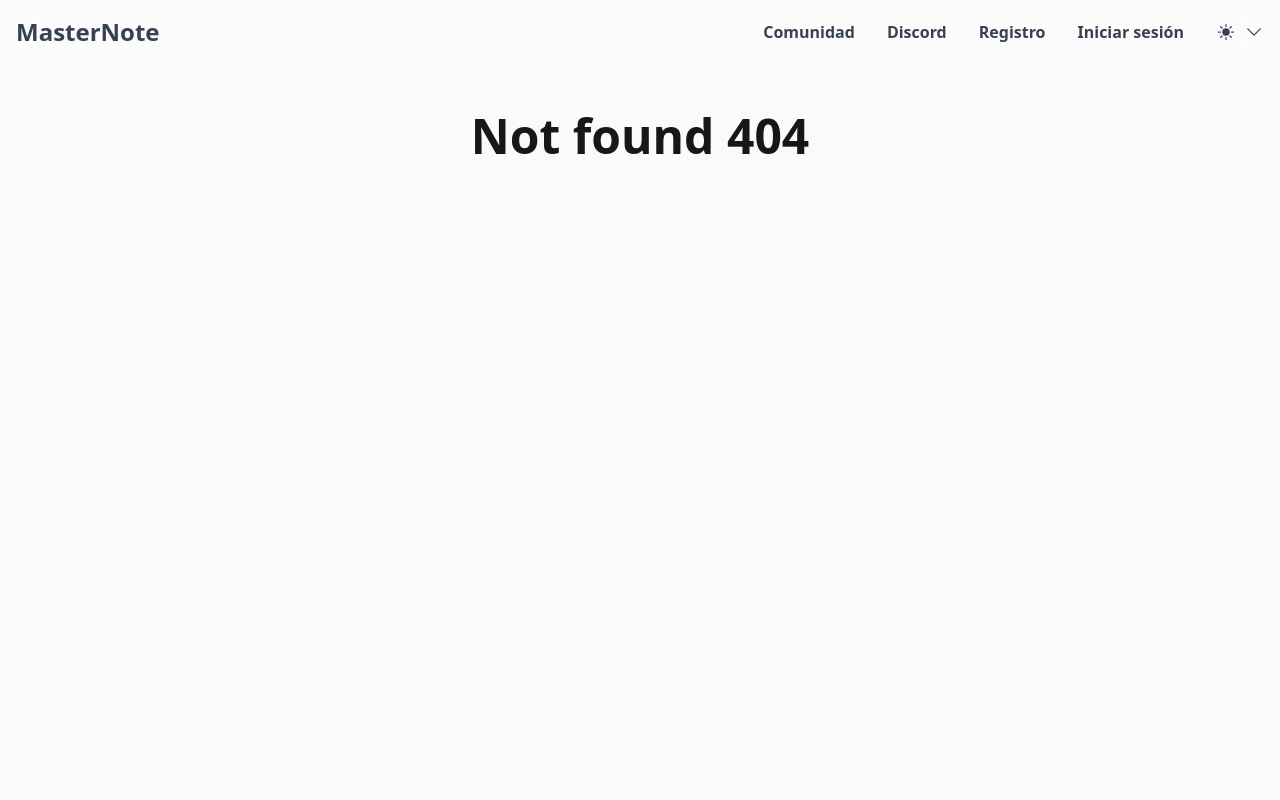
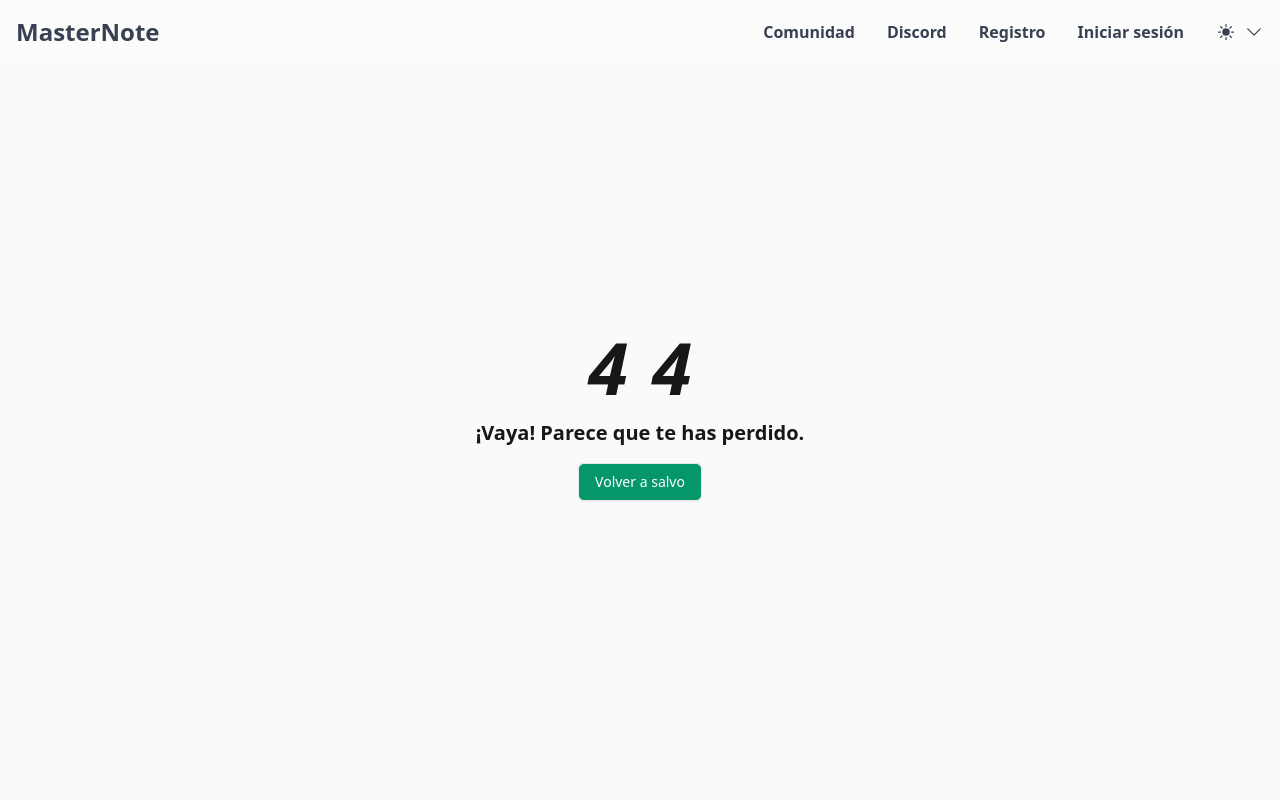
Before and after one commit to tianqueal/Proxecto-DAW-23-24, a React (Vite) app in the folder src/frontend/: page /admin/notes in a window 1280 px wide. Shown: the top 800 px of the page. Built offline with nearby package versions, Linux system fonts and the light colour scheme; no server answers.

Commit message:
feat: Add 404 page with error message and navigation button

```diff
--- a/src/frontend/src/views/PageNotFound.jsx
+++ b/src/frontend/src/views/PageNotFound.jsx
@@ -1,9 +1,47 @@
+import { useNavigate } from 'react-router-dom'
+import { motion } from 'framer-motion'
+import ArrowPath from '../assets/heroicons/ArrowPath'
+import Button from '../components/form/Button'
+
 export default function PageNotFound() {
+  const navigate = useNavigate()
   return (
-    <article className="mx-auto mt-8 max-w-7xl text-center text-5xl font-bold">
-      <span>
-        <div className="text-5xl font-bold">Not found 404</div>
-      </span>
-    </article>
+    <section className="-mt-16 flex h-screen flex-col items-center justify-center gap-4 text-center">
+      <h1 id="errorTitle" className="hidden" aria-hidden="true">
+        Error 404: Página no encontrada - Not Found
+      </h1>
+      <section className="flex items-center gap-3" aria-labelledby="errorTitle">
+        <figure>
+          <span className="text-7xl font-bold italic">4</span>
+          <figcaption className="hidden">
+            Número 4 del código de error 404
+          </figcaption>
+        </figure>
+        <motion.figure
+          animate={{
+            rotate: 360,
+          }}
+          transition={{ duration: 3, repeat: Infinity, ease: 'linear' }}
+        >
+          <ArrowPath className="size-16" />
+          <figcaption className="hidden">
+            Imagen rotatoria que representa al cero del error 404
+          </figcaption>
+        </motion.figure>
+        <figure>
+          <span className="text-7xl font-bold italic">4</span>
+          <figcaption className="hidden">
+            Número 4 del código de error 404
+          </figcaption>
+        </figure>
+      </section>
+      <p className="text-xl font-semibold">¡Vaya! Parece que te has perdido.</p>
+      <Button
+        type="button"
+        text="Volver a salvo"
+        onClick={() => navigate('/')}
+        className="bg-emerald-600 text-white hover:bg-emerald-700 dark:bg-emerald-500 dark:hover:bg-emerald-600"
+      />
+    </section>
   )
 }
```
